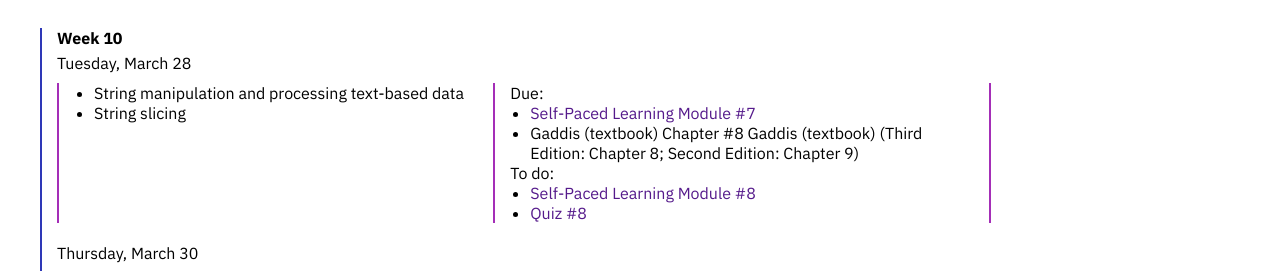
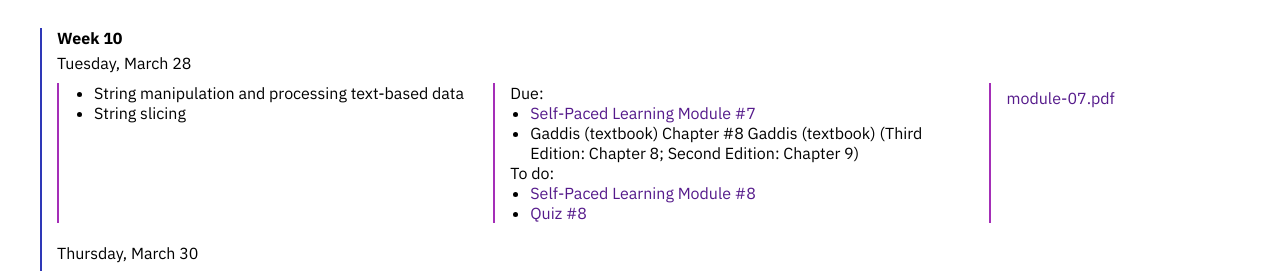
Before and after one commit to emilydidthis/CSCI-UA.0002-Spring23, a Jekyll site: the page built from schedule-TR.markdown, in a window 1280 px wide and 900 px high, scrolled down 3305 px. Shown: the part 172-443 px from the top of the window. Built offline with Jekyll 4.4.1, drawn with Linux system fonts in a browser that asks for light colours.

Commit message:
module 7 slides

```diff
--- a/schedule-TR.markdown
+++ b/schedule-TR.markdown
@@ -543,7 +543,7 @@
 <div class="week-column materials" markdown="1">
 
 ### Materials
-
+<a href="{{ site.url }}{{ site.baseurl }}/assets/slides/module-07.pdf">module-07.pdf</a>
 </div>
 </div>
 <br>
```
Also changed, not shown: 2 other files.
